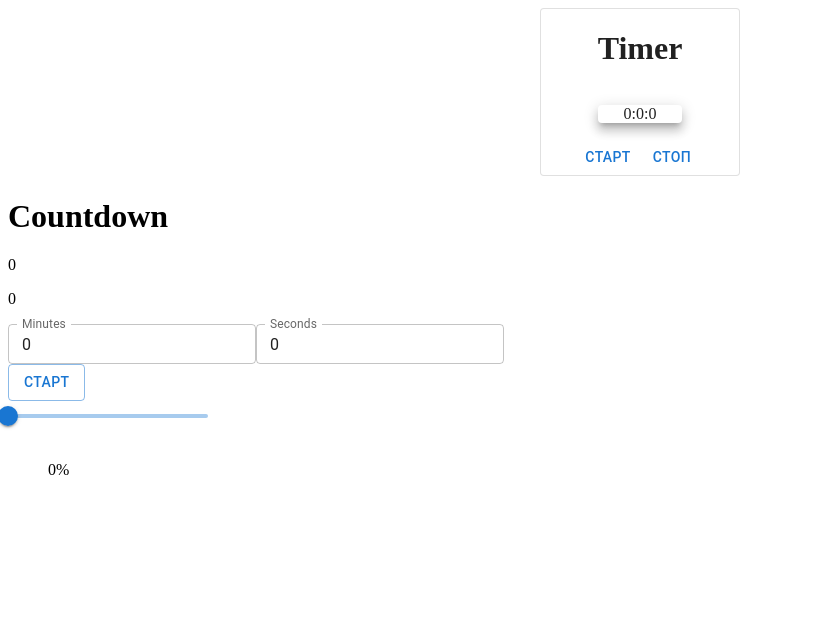
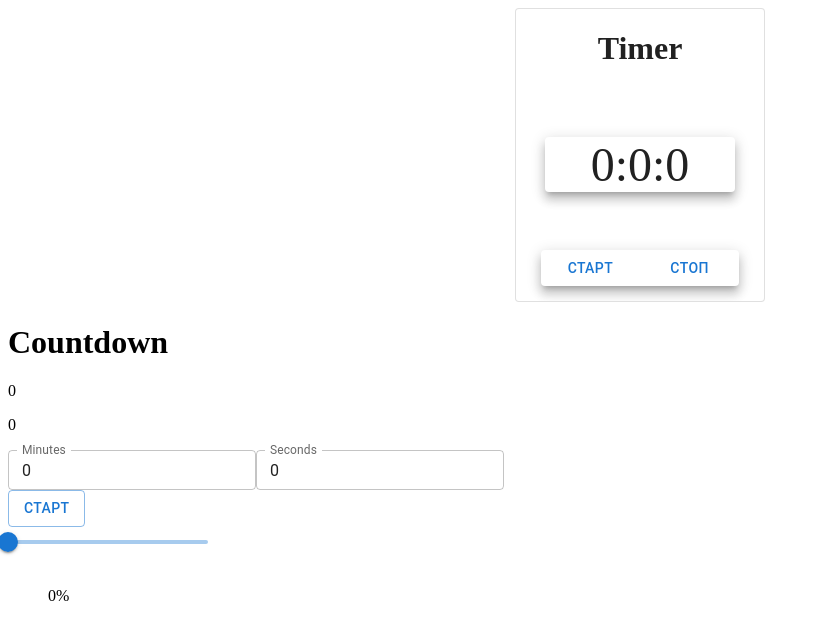
Before and after one commit to VitalyTsikhanovich/countdown, a React (Create React App) app: page / in a window 1280 px wide. Shown: the top 640 px of the page, without its empty margins (0-828 px from the left). Built offline with nearby package versions, Linux system fonts and the light colour scheme.

Commit message:
feat: styles timer

```diff
--- a/package.json
+++ b/package.json
@@ -15,7 +15,7 @@
         "typescript": "^4.9.5"
     },
     "scripts": {
-		"predeploy": "npm run build",
+        "predeploy": "react-scripts build",
         "deploy": "gh-pages -d build",
         "start": "react-scripts start",
         "build": "react-scripts build",
--- a/src/components/Countdown/components/result.tsx
+++ b/src/components/Countdown/components/result.tsx
@@ -7,7 +7,7 @@ type ResultType = {
 export const Result = ({ title, minutes, second }: ResultType) => {
     return (
         <>
-            <h1> {title}</h1>
+            <h1>{title}</h1>
             <p>{minutes}</p>
             <p>{second}</p>
         </>
--- a/src/components/Timer/timer.tsx
+++ b/src/components/Timer/timer.tsx
@@ -1,12 +1,7 @@
-// import * as React from 'react';
-// import { useState, useEffect } from 'react';
 import React, { useState, useEffect } from 'react';
-// import Button from '@mui/material/Button'
-// import Paper from '@mui/material/Paper'
-import styled from 'styled-components';
 import PropTypes from 'prop-types';
-import { Box, Button, Card, Grid, Paper } from '@mui/material';
-
+import { Box, Button, Card, Paper } from '@mui/material';
+import { ButtonContainer, Container, Timers, Title } from '../styles/stylesTimer/Timer.style';
 export const Timer: React.FC = React.memo(() => {
     const [start, setStart] = useState(false);
     const [minutes, setMinutes] = useState(0);
@@ -44,35 +39,30 @@ export const Timer: React.FC = React.memo(() => {
     }, []);
     return (
         <Container>
-        <Card variant='outlined' style={{display: 'flex', alignItems: 'center', flexDirection: 'column', justifyContent: 'center'}}>
-            <Box  style={{display: 'flex', flexDirection: 'column', justifyContent: 'center'}}>
-
+            <Card
+                variant='outlined'
+                style={{ display: 'flex', alignItems: 'center', flexDirection: 'column', justifyContent: 'center' }}
+            >
                 <Title>Timer</Title>
+                <Box style={{ display: 'flex', flexDirection: 'column', justifyContent: 'center' }}>
                     <Timers>
-                    <Paper elevation={8}  style={{display: 'flex',  justifyContent: 'center'}} >
-						 <Dir>
+                        <Paper elevation={8} style={{ display: 'flex', justifyContent: 'center', width: '190px' }}>
                             {minutes}:{seconds}:{millisecond}
-
-						 </Dir>
-
                         </Paper>
-
-
                     </Timers>
                 </Box>
-					 <div>
+                <ButtonContainer>
+                    <Paper elevation={8} style={{ display: 'flex', justifyContent: 'space-around', width: '80%' }}>
                         <Button variant='text' onClick={handleStart}>
                             {start ? 'Пауза' : 'Старт'}
                         </Button>
                         <Button variant='text' onClick={handleStop}>
                             Стоп
                         </Button>
-					 </div>
-
+                    </Paper>
+                </ButtonContainer>
                 {/* <Button onClick={handleStart}>{start ? 'Пауза' : 'Старт'}</Button> */}
                 {/* <Button onClick={handleStop}>Стоп</Button> */}
-
-
             </Card>
         </Container>
     );
@@ -87,34 +77,3 @@ Timer.propTypes = {
     handleStart: PropTypes.func,
     handleStop: PropTypes.func,
 };
-
-///styled
-
-const Wrapper = styled.div`
-    // border: 1px solid red
-`;
-const Container = styled.div`
-    max-width: 200px;
-	 margin: 0 auto;
-    // border: 2px solid blue
-`;
-const Timers = styled.p`
-   //  font-size: 15px;
-   //  width: auto;
-    // padding-left: 50%;
-`;
-const Title = styled.h1`
-    // padding-left: 50%;
-
-    // color : red
-`;
-// const ButtonContainer = styled.div`
-// display: flex
-// justify-content: center
-// `
-
-const Dir = styled.div`
-width: 100%
-height: 100px
-color: red
-`
--- /dev/null
+++ b/src/components/styles/stylesTimer/Timer.style.ts
@@ -0,0 +1,26 @@
+import styled from 'styled-components';
+export const Container = styled.div`
+    height: auto;
+    max-width: 250px;
+    margin: 0 auto;
+    display: flex;
+    flex-direction: column;
+    justify-content: center;
+`;
+
+export const ButtonContainer = styled.div`
+    width: 100%;
+    display: flex;
+    justify-content: space-around;
+    padding: 5px 10px 10px 10px;
+    // padding: 20px;
+    color: red;
+    margin: 5px;
+`;
+export const Timers = styled.p`
+    font-size: 300%;
+
+`;
+export const Title = styled.h1`
+
+`;
```
Also changed, not shown: src/components/styles/stylesCoundown/Countdown.style.ts (added), 1 other file (tests, documents, lock files or other folders). Lines whose indentation alone changed are shown as unchanged.
